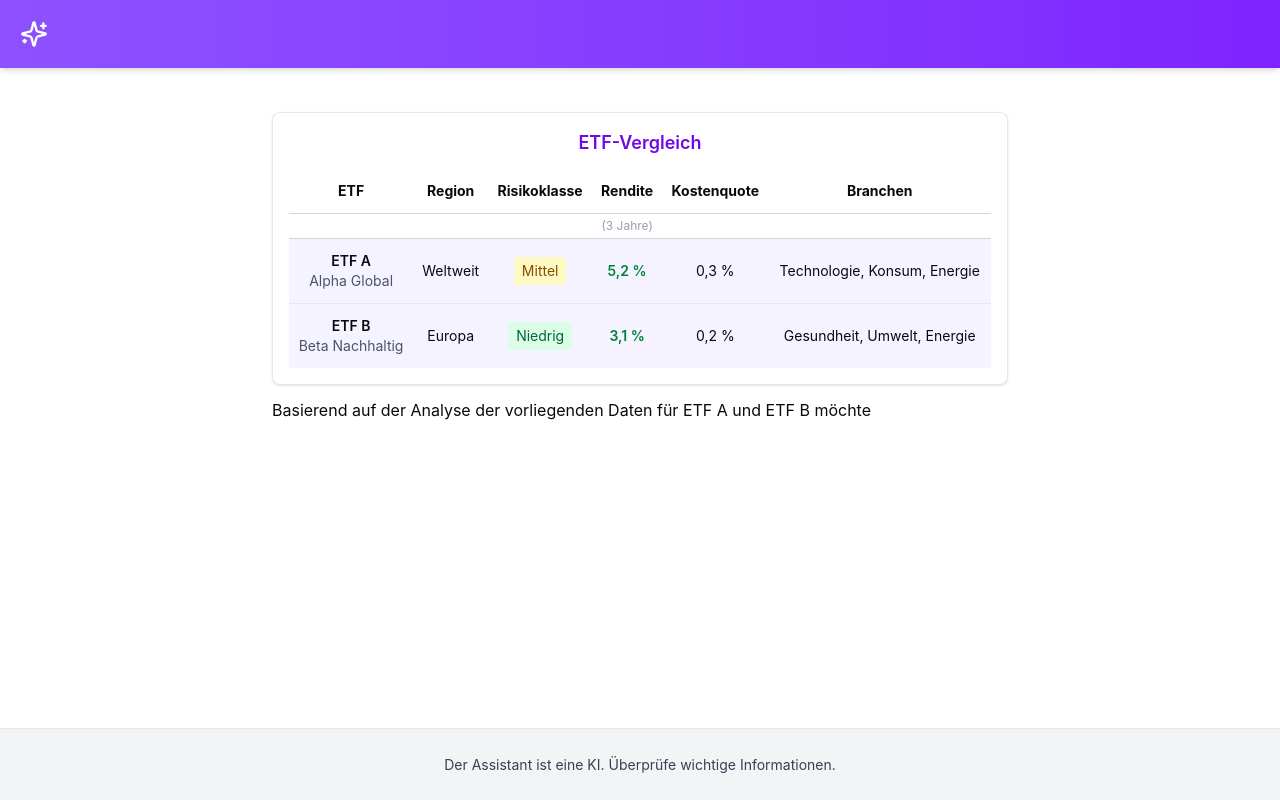
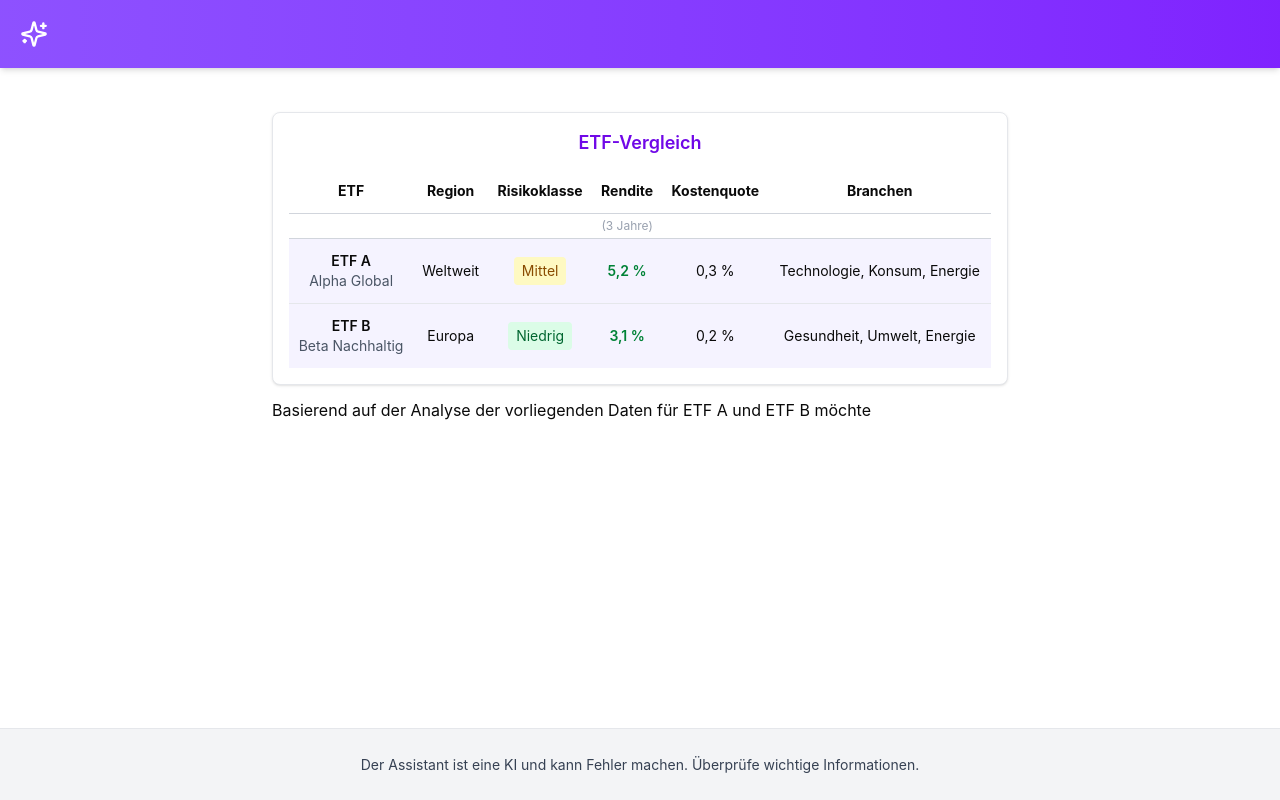
Before and after one commit to KatjanNA/ChatBot_PS, a React (Vite) app: page / in a window 1280 px wide. Built offline with nearby package versions, Linux system fonts and the light colour scheme.

Commit message:
TC chnaged

```diff
--- a/src/app/App.tsx
+++ b/src/app/App.tsx
@@ -174,7 +174,7 @@ export default function App() {
         <div className="bg-gray-100 border-t border-gray-200 p-5 text-sm text-gray-700 h-[72px] flex items-center justify-center">
           <p className="m-0 text-center">
             {showFooterText
-              ? "Der Assistant ist eine KI. Überprüfe wichtige Informationen."
+              ? "Der Assistant ist eine KI und kann Fehler machen. Überprüfe wichtige Informationen."
               : ""}
           </p>
         </div>
```
